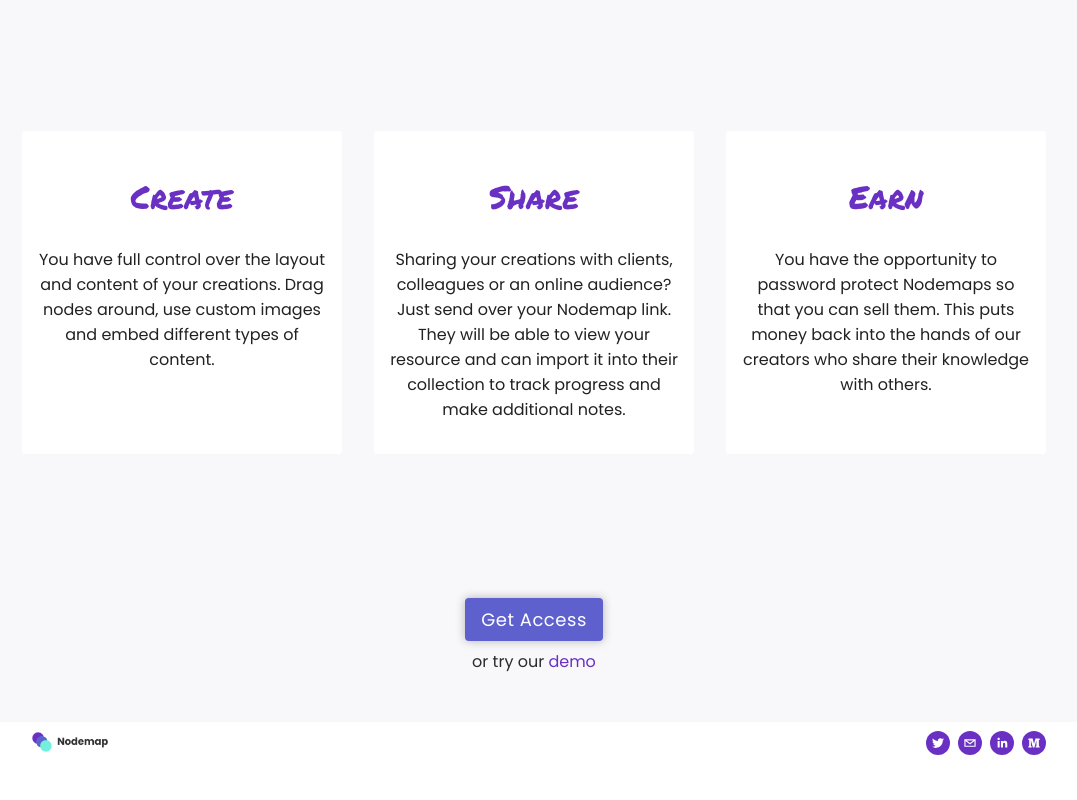
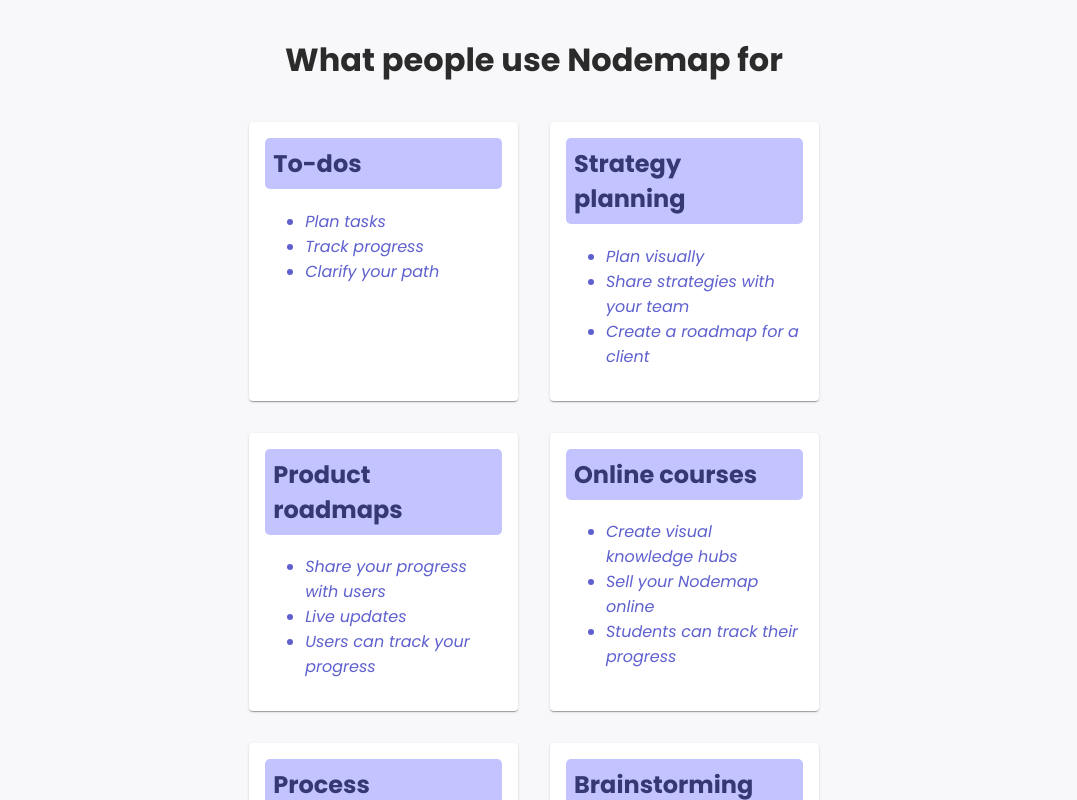
Before and after one commit to nikhilol/NodemapLandingPage, a Next.js app: page / in a window 1280 px wide. Shown: the part 2740-3540 px from the top of the page, without its empty margins (106-1183 px from the left). Before the commit the page ends 3502 px from the top, so only its background shows below. Built offline with nearby package versions, Linux system fonts and the light colour scheme.

Commit message:
Added use cases

```diff
--- /dev/null
+++ b/pages/Components/UseCaseCard.js
@@ -0,0 +1,17 @@
+import { Card } from '@mui/material';
+import React from 'react'
+import styles from "../../styles/Home.module.css";
+
+
+export const UseCaseCard = (props) =>{
+    return(
+        <Card elevation={1} className={styles.UseCaseCard}>
+            <h2>{props.Title}</h2>
+            <ul>
+                <li>{props.description1}</li>
+                <li>{props.description2}</li>
+                <li>{props.description3}</li>
+            </ul>
+        </Card>
+    )
+}
--- a/pages/index.js
+++ b/pages/index.js
@@ -3,6 +3,7 @@
 import styles from "../styles/Home.module.css";
 import { Button, Card, Divider } from "@mui/material";
 import { SocialIcon } from "react-social-icons";
+import {UseCaseCard} from './Components/UseCaseCard'
 
 export default function Home() {
   return (
@@ -72,6 +73,19 @@
               </div>
             </div>
           </div>
+          <div className={styles.ctaGroup} style={{flexDirection:'column', alignItems:'center', textAlign:'center', padding:'0vh 0vh', marginTop:'20vh'}}>
+              <h1 style={{fontSize:'xx-large'}}>What people use Nodemap for</h1>
+          </div>
+          <div className={styles.outer}>
+            <div className={styles.UseCaseContainer}>
+              <UseCaseCard  Title={'To-dos'} description1={'Plan tasks'} description2={'Track progress'} description3={'Clarify your path'}/>
+              <UseCaseCard  Title={'Strategy  planning'} description1={'Plan visually'} description2={'Share strategies with your team'} description3={'Create a roadmap for a client'}/>
+              <UseCaseCard  Title={'Product roadmaps'} description1={'Share your progress with users'} description2={'Live updates'} description3={'Users can track your progress'}/>
+              <UseCaseCard  Title={'Online courses'} description1={'Create visual knowledge hubs'} description2={'Sell your Nodemap online'} description3={'Students can track their progress'}/>
+              <UseCaseCard  Title={'Process visualisation'} description1={'Share processes with new hires'} description2={'Create reference material'} description3={'Optimise'}/>
+              <UseCaseCard  Title={'Brainstorming'} description1={'Write notes quickly'} description2={'Document thought trails'} description3={'Multimedia idea aids'}/>
+            </div>
+          </div>
           <div className={styles.ctaGroup} style={{flexDirection:'column', alignItems:'center', textAlign:'center', padding:'5vh 0vh'}}>
               <h1 style={{fontSize:'xx-large'}}>What people <span style={{fontStyle:'italic', fontFamily:'Permanent marker', margin:'0', color:'#6930C3', textTransform:'uppercase'}}>love</span> about Nodemap</h1>
           </div>
--- a/styles/Home.module.css
+++ b/styles/Home.module.css
@@ -181,7 +181,35 @@
   .NodemapInfoContainer div{
     max-width: 50%;
   }
+  .UseCaseContainer{
+    display: flex;
+    flex-flow: row wrap;
+    justify-content: center;
+    width: 70%;
+    margin-bottom: 20vh;
+  }
+  .UseCaseCard{
+    margin: 5px;
+    width: 30%;
+    padding: 2vh;
+    margin: 2vh;
+    transition: all 0.5s;
 
+  }
+  .UseCaseCard:hover{
+    box-shadow: 0px 10px 40px #c3c4ff;
+  }
+  .UseCaseCard h2{
+    margin-top: 0;
+    background-color: #c3c4ff;
+    padding: 1vh;
+    border-radius: 5px;
+    color: #363775;
+  }
+  .UseCaseCard ul{
+    color: #5E60CE;
+    font-style: italic;
+  }
 }
 
 @media only screen and (max-width: 600px) {
@@ -228,4 +256,33 @@
   .NodemapInfoContent{
     width: 100%
   }
+  .UseCaseContainer{
+    display: flex;
+    flex-flow: row wrap;
+    justify-content: center;
+    width: 100%;
+    margin-bottom: 20vh;
+  }
+  .UseCaseCard{
+    margin: 5px;
+    width: 90%;
+    padding: 2vh;
+    margin: 1vh;
+    transition: all 0.5s;
+
+  }
+  .UseCaseCard:hover{
+    box-shadow: 0px 10px 40px #c3c4ff;
+  }
+  .UseCaseCard h2{
+    margin-top: 0;
+    background-color: #c3c4ff;
+    padding: 1vh;
+    border-radius: 5px;
+    color: #363775;
+  }
+  .UseCaseCard ul{
+    color: #5E60CE;
+    font-style: italic;
+  }
 }
```
